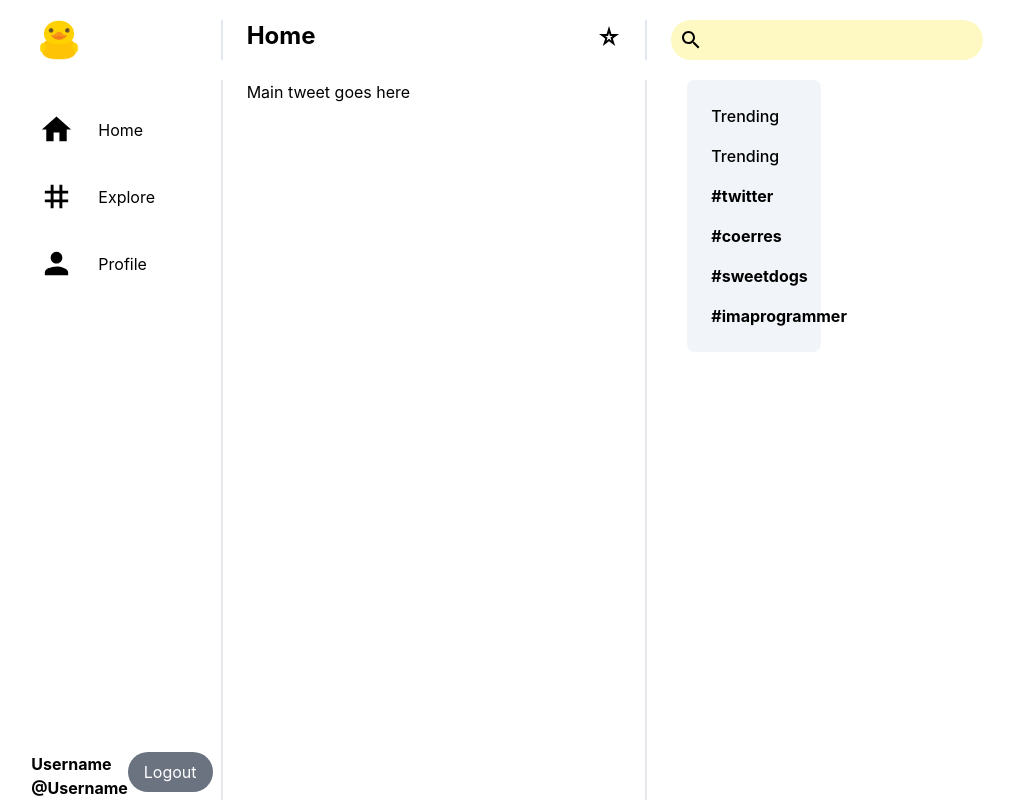
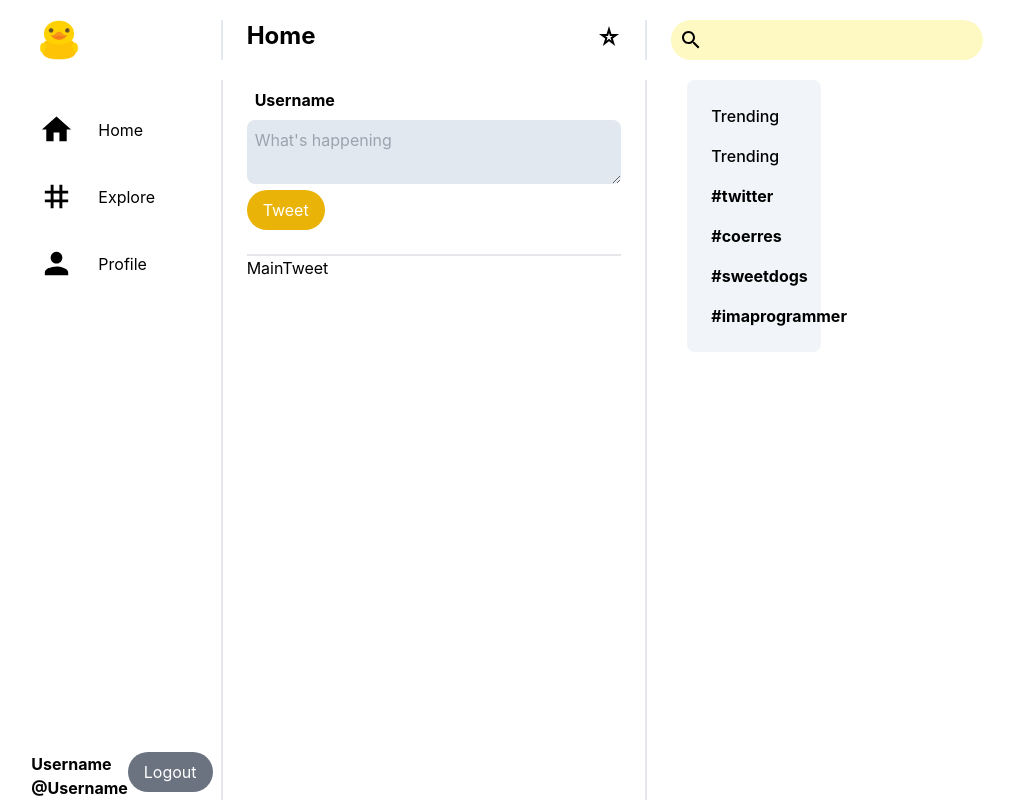
Before and after one commit to Coerres/twitter-clone, a React (Create React App) app in the folder client/: page / in a window 1280 px wide. Shown: the whole page, without its empty margins (206-1220 px from the left). Built offline with nearby package versions, Linux system fonts and the light colour scheme.

Commit message:
Add MainTweet UI

```diff
--- /dev/null
+++ b/client/src/components/MainTweet/MainTweet.jsx
@@ -0,0 +1,22 @@
+import React from "react";
+
+const MainTweet = () => {
+    return(
+    <div>
+        <p className="font-bold pl-2 my-2">Username</p>
+
+        <form className="border-b-2 pb-6">
+            <textarea type="text" placeholder="What's happening"
+            maxLength={280}
+            className="bg-slate-200 rounded-lg w-full p-2">
+            </textarea>
+            <button className="bg-yellow-500 text-white py-2 px-4 rounded-full ml-auto">
+                Tweet
+            </button>
+        </form>
+        MainTweet
+    </div>
+    );
+};
+
+export default MainTweet;
--- a/client/src/pages/Home/Home.jsx
+++ b/client/src/pages/Home/Home.jsx
@@ -1,6 +1,7 @@
 import React from "react";
 import LeftSidebar from "../../components/LeftSidebar/LeftSidebar";
 import RightSidebar from "../../components/RightSidebar/RightSidebar";
+import MainTweet from "../../components/MainTweet/MainTweet";
 
 const Home = () =>{
     return ( <div className="grid grid-cols-1 md:grid-cols-4">
@@ -8,7 +9,7 @@
             <LeftSidebar/>
         </div>
         <div className="col-span-2 border-x-2 border-t-slate-800 px-6">
-            <p>Main tweet goes here</p>
+            <MainTweet />
         </div>
         <div className="px-6">
             <RightSidebar/>
```
